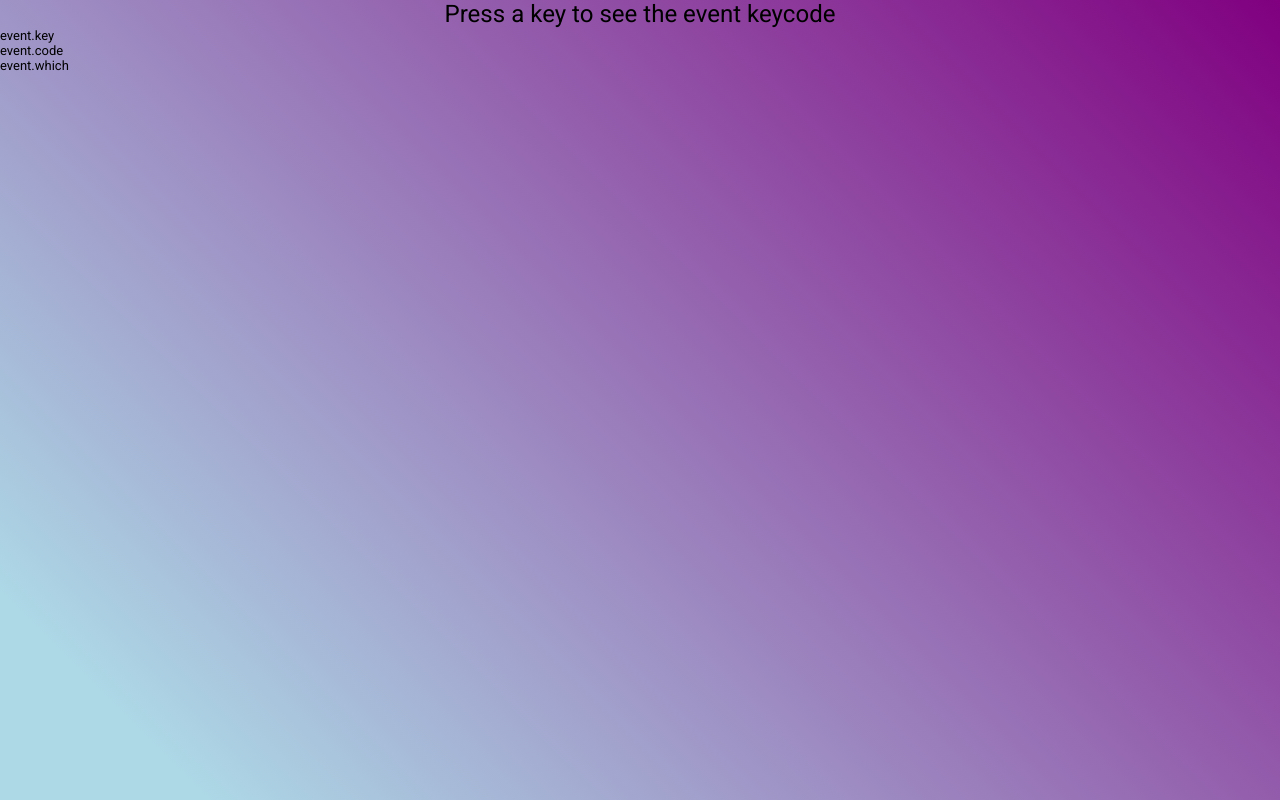
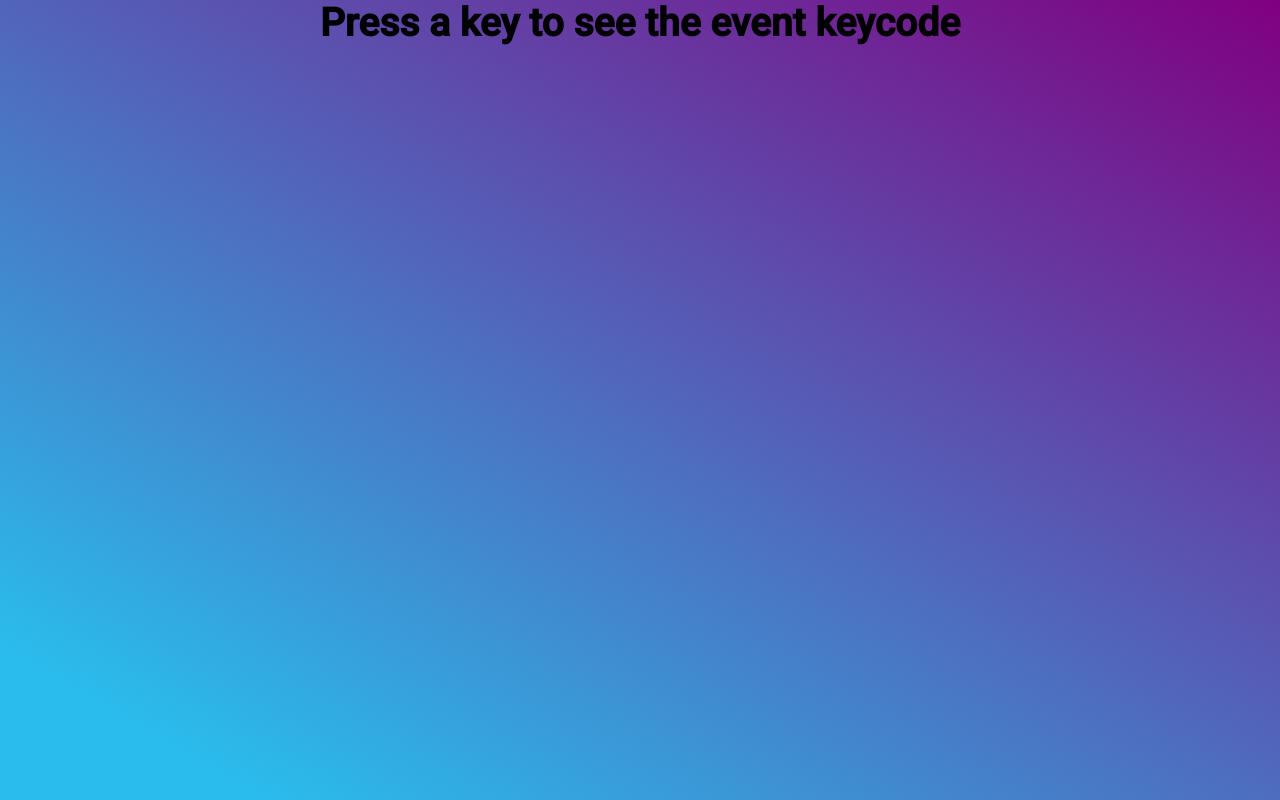
Before and after one commit to ruarplum/keycode, a plain HTML site: page index.html in a window 1280 px wide. Drawn offline with Linux system fonts and the light colour scheme; files whose address does not match are found by name.

Commit message:
#6 - Thursday end

```diff
--- a/app.js
+++ b/app.js
@@ -1,35 +1,42 @@
-const body = document.querySelector("body");
-const firstPage = document.querySelector(".first-page");
 const introText = document.querySelector(".intro-text");
-const eventTitles = document.querySelector(".event-titles");
-// const eventKeyResult = document.querySelector(".key-result");
-// const eventCodeResult = document.querySelector(".code-result");
-// const eventWhichResult = document.querySelector(".which-result");
+const keyTitle = document.querySelector(".keyTitle");
+const codeTitle = document.querySelector(".codeTitle");
+const whichTitle = document.querySelector(".whichTitle");
 
 document.addEventListener("keydown", (event) => {
-    console.log(event);
-    firstPage.style.display = "none";
+
+    // let keyResult.textContent = event.key;
 
     let eventKeyResult = event.key;
-    console.log(eventKeyResult);
-
-    let eventCodeResult = event.code;
-    console.log(eventCodeResult);
-
-    let eventWhichResult = event.which;
-    console.log(eventWhichResult)
+    keyTitle.textContent = "event.key"
 
     let paraKey = document.querySelector(".keyResult");
     paraKey.textContent = eventKeyResult;
 
+
+
+    let eventCodeResult = event.code;
+    codeTitle.textContent = "event.code";
+
+    let eventWhichResult = event.which;
+    whichTitle.textContent = "event.which";
+
+
+
+
     let paraCode = document.querySelector(".codeResult");
     paraCode.textContent = eventCodeResult;
 
+    paraCode
+
+    // whichResult.textContent = eventWhichResult;
     let paraWhich = document.querySelector(".whichResult");
     paraWhich.textContent = eventWhichResult;
+
+    // introText.textContent = eventWhichResult;
 });
 
-// console.log(paraKey);
-// console.log(paraCode);
-// console.log(paraWhich);
-// .KeyResult.textContent = ""
+// // I guess I meant more along the lines of
+// paraWhich.textContent = event.which
+// or even
+// document.querySelector(".whichResult").textContent = event.which
--- a/index.html
+++ b/index.html
@@ -17,23 +17,20 @@
         </div>
 
         <div class="cards">
-            <div class="event-titles">
-                <div class="event-key-title">
-                    <p>event.key</p>
+            <div class="events">
+                <div class="event-key">
+                    <h3 class="title keyTitle"></h3>
+                    <p class="result keyResult"></p>
                 </div>
-                <div class="event-code-title">
-                    <p>event.code</p>
+                <div class="event-code">
+                    <h3 class="title codeTitle"></h3>
+                    <p class="result codeResult"></p>
                 </div>
                 <div class="event-which-title">
-                    <p>event.which</p>
+                    <h3 class="title whichTitle"></h3>
+                    <p class="result whichResult"></p>
                 </div>
             </div>
-            <div class="event-results">
-                <p class="result keyResult"></p>
-                <p class="result codeResult"></p>
-                <p class="result whichResult"></p>
-            </div>
-
         </div>
     </div>
 
--- a/main.css
+++ b/main.css
@@ -6,18 +6,39 @@
 }
 
 body {
+    display: flex;
+    justify-content: center;
+    align-content: center;
+
     font-family: Roboto, system-ui, sans-serif;
     font-size: 81.25%;
-    background: linear-gradient(45deg, lightblue 10%, purple);
+
+    background: linear-gradient(30deg, rgb(42, 188, 236) 10%, purple);
     background-repeat: no-repeat;
     width: 100%;
     height: 100vh;
 }
 
 .intro-text {
-    font-size: 185%;
+    font-size: 3em;
+    position: relative;
     display: flex;
     align-items: center;
-    justify-content: center;
+    justify-items: center;
+    text-align: center;
+    font-weight: 700;
+}
 
-}
+/* .eventTitles {
+    display: flex;
+    position: relative;
+    justify-content: space-evenly;
+    font-size: 1.5em;
+} */
+
+/* .results {
+    display: flex;
+    position: relative;
+    justify-content: space-evenly;
+    font-size: 1.4em;
+} */
```
